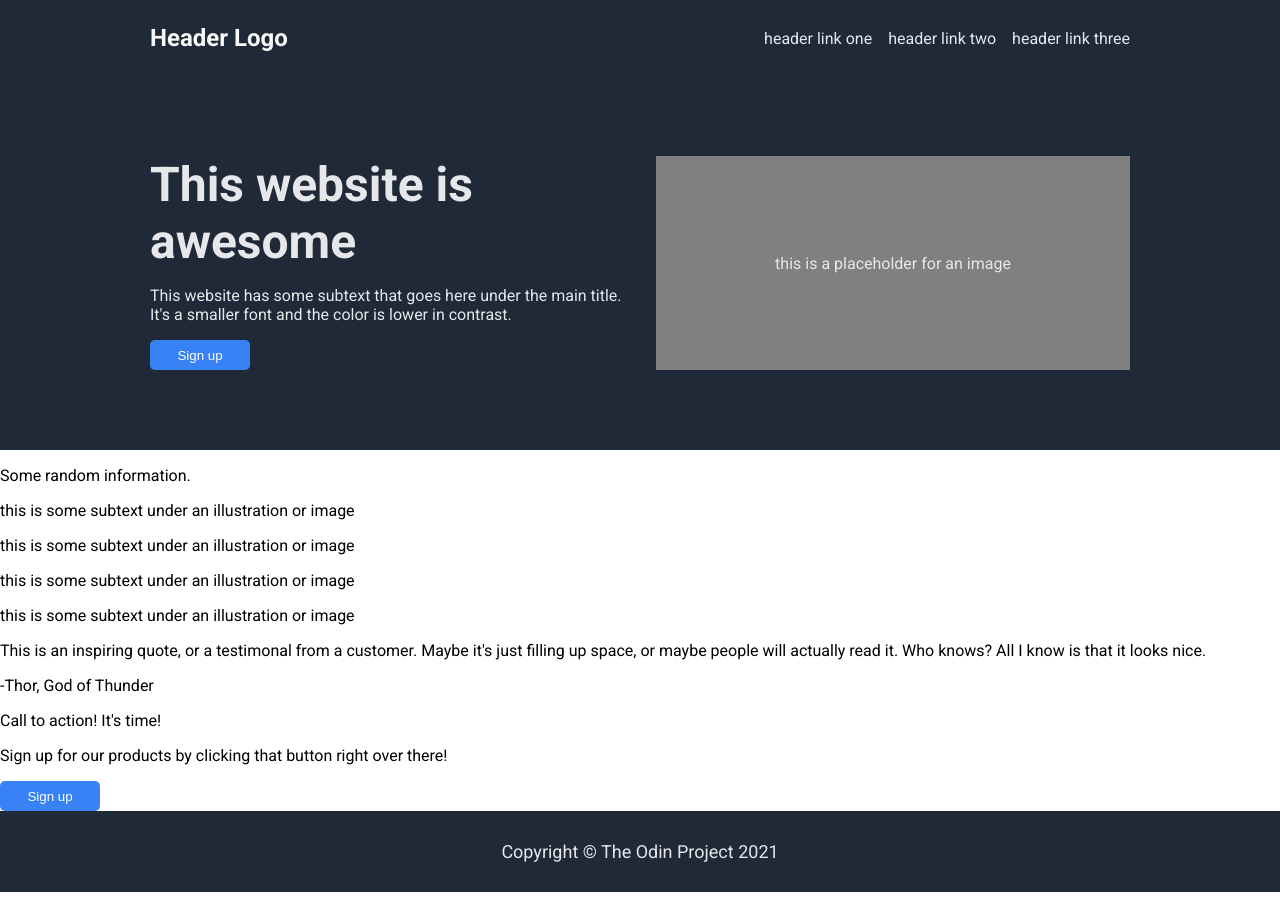
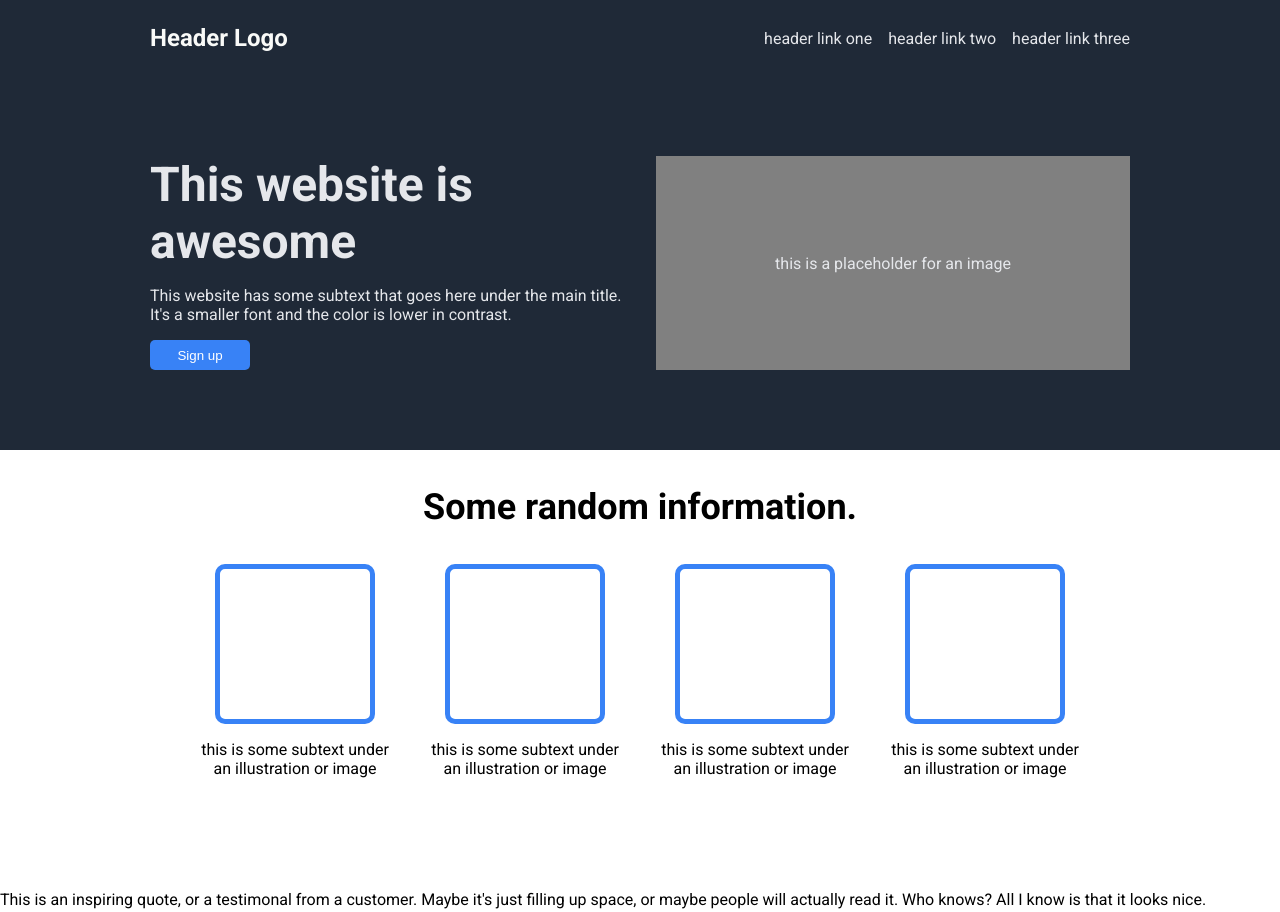
Before and after one commit to gcshane/odin-landing-page, a plain HTML site: page index.html in a window 1280 px wide. Shown: the top 912 px of the page. Drawn offline with Linux system fonts and the light colour scheme.

Commit message:
Complete information section

```diff
--- a/index.html
+++ b/index.html
@@ -27,22 +27,22 @@
         </div>
     </div>
     <div class="information">
-        <p>Some random information.</p>
-        <div>
-            <div>
-                <div></div>
+        <p class="information-header">Some random information.</p>
+        <div class="cards">
+            <div class="card">
+                <div class="card-image"></div>
                 <p>this is some subtext under an illustration or image</p>
             </div>
-            <div>
-                <div></div>
+            <div class="card">
+                <div class="card-image"></div>
                 <p>this is some subtext under an illustration or image</p>
             </div>
-            <div>
-                <div></div>
+            <div class="card">
+                <div class="card-image"></div>
                 <p>this is some subtext under an illustration or image</p>
             </div>
-            <div>
-                <div></div>
+            <div class="card">
+                <div class="card-image"></div>
                 <p>this is some subtext under an illustration or image</p>
             </div>
         </div>
--- a/styles.css
+++ b/styles.css
@@ -68,3 +68,34 @@ button {
     justify-content: center;
     text-align: center;
 }
+
+.information {
+    padding: 0px 200px 80px;
+}
+
+.information-header {
+    font-size: 36px;
+    font-weight: bolder;
+    text-align: center;
+}
+
+.cards {
+    display: flex;
+    gap: 40px;
+    justify-content: center;
+}
+
+.card {
+    display: flex;
+    flex-direction: column;
+    justify-content: center;
+    align-items: center;
+    text-align: center;
+}
+
+.card-image {
+    border-radius: 10px;
+    border: 5px #3882f6 solid;
+    width: 150px;
+    height: 150px;
+}
```
